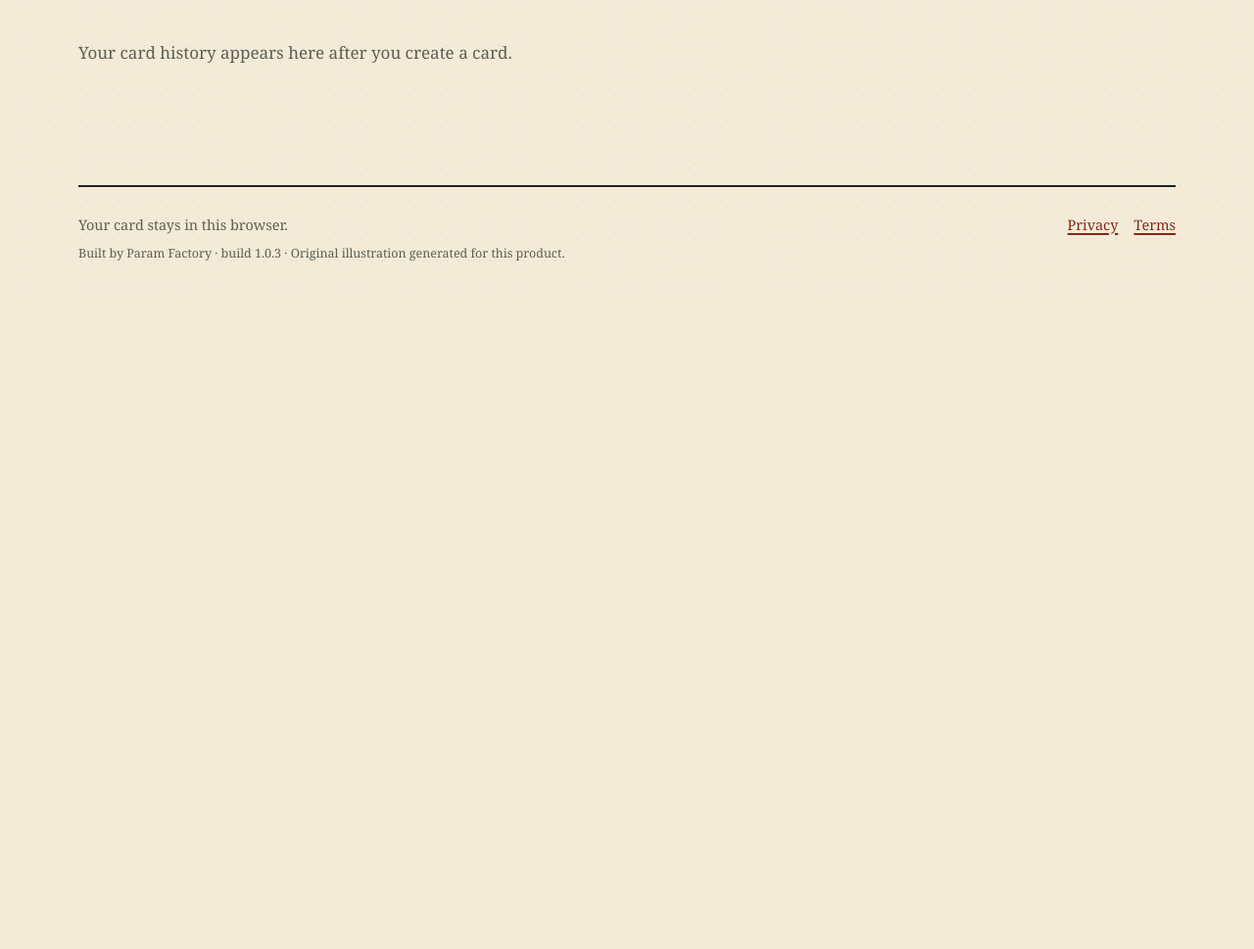
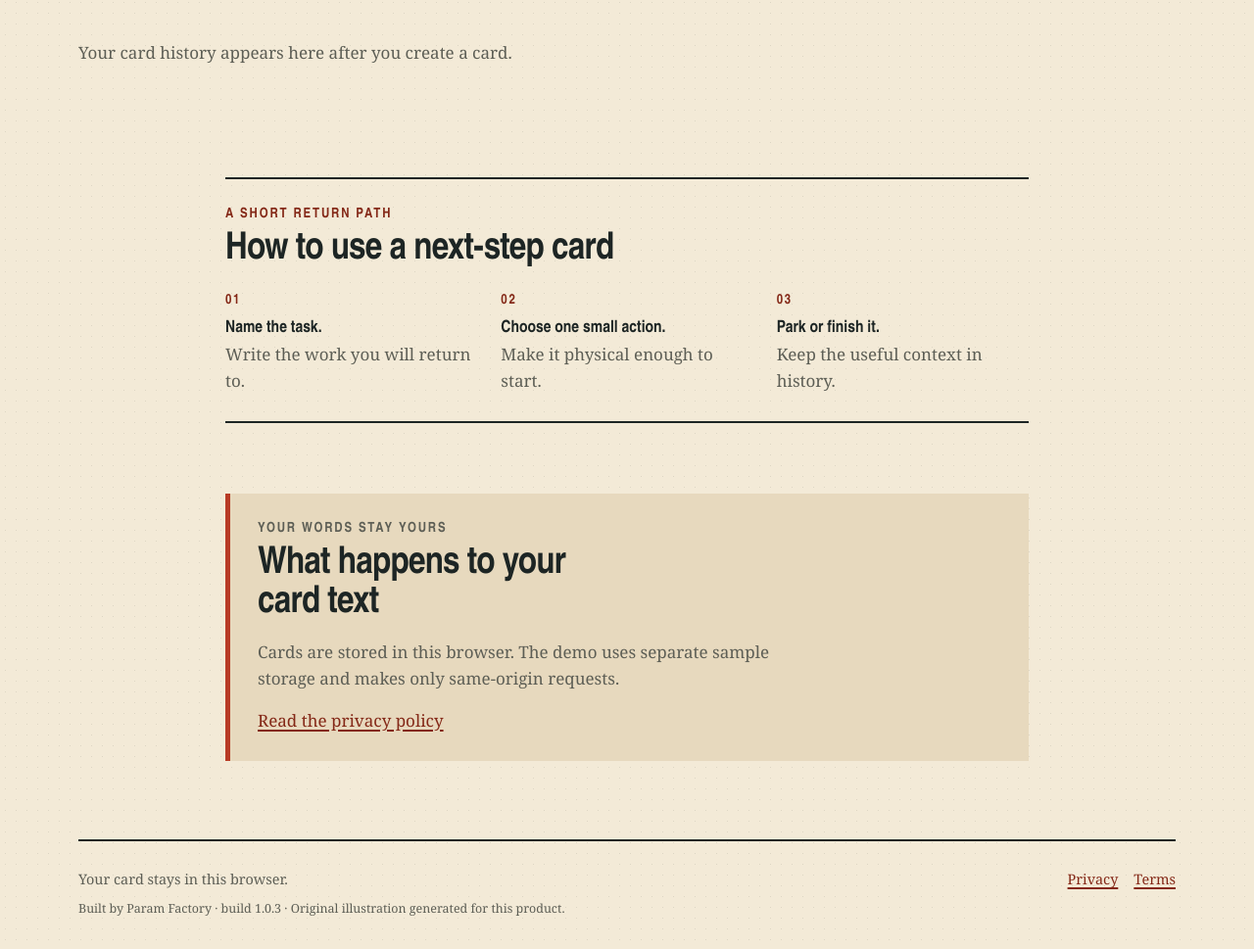
Before and after one commit to B-Divyesh/sf-next-step-cards, a website built with Vite: page index.html in a window 1280 px wide. Shown: the part 1301-2270 px from the top of the page at 98% size. Before the commit the page ends 1601 px from the top, so only its background shows below. Built offline with nearby package versions, Linux system fonts and the light colour scheme.

Commit message:
fix: complete landing guidance and privacy sections

```diff
--- a/src/app.ts
+++ b/src/app.ts
@@ -228,12 +228,21 @@ function notificationStatus(): string {
 
 function render(): void {
   document.documentElement.dataset.edition = 'vermillion';
-  main.innerHTML = state.active ? activeView(state.active) : emptyView();
+  main.innerHTML = `${state.active ? activeView(state.active) : emptyView()}${supportingView()}`;
   document.querySelectorAll('dialog').forEach((node) => node.remove());
   document.body.insertAdjacentHTML('beforeend', dialogs());
   bindPageEvents();
   bindDialogEvents();
   scheduleReminder();
+}
+
+function supportingView(): string {
+  return `<section class="how-it-works" aria-labelledby="how-title">
+    <p class="eyebrow">A short return path</p><h2 id="how-title">How to use a next-step card</h2>
+    <ol><li><strong>Name the task.</strong> Write the work you will return to.</li><li><strong>Choose one small action.</strong> Make it physical enough to start.</li><li><strong>Park or finish it.</strong> Keep the useful context in history.</li></ol>
+  </section><section class="privacy-note" aria-labelledby="privacy-title">
+    <p class="eyebrow">Your words stay yours</p><h2 id="privacy-title">What happens to your card text</h2><p>Cards are stored in this browser. The demo uses separate sample storage and makes only same-origin requests.</p><a href="/privacy/">Read the privacy policy</a>
+  </section>`;
 }
 
 function validCardForm(form: HTMLFormElement, error: HTMLElement): boolean {
--- a/src/styles.css
+++ b/src/styles.css
@@ -252,6 +252,16 @@ input:focus, textarea:focus, select:focus { border-color: var(--accent); outline
 .history-copy small { color: var(--muted); overflow-wrap: anywhere; word-break: break-word; }
 .empty-ledger { padding: 24px 0; color: var(--muted); }
 
+.how-it-works, .privacy-note { max-width: 820px; margin: 72px auto 0; }
+.how-it-works { padding: 28px 0; border-top: 2px solid var(--ink); border-bottom: 2px solid var(--ink); }
+.how-it-works ol { display: grid; grid-template-columns: repeat(3, 1fr); gap: 24px; margin: 24px 0 0; padding: 0; list-style: none; counter-reset: steps; }
+.how-it-works li { min-width: 0; color: var(--muted); }
+.how-it-works li::before { counter-increment: steps; content: "0" counter(steps); display: block; margin-bottom: 9px; color: var(--accent-deep); font: 800 14px/1 var(--display); letter-spacing: 0.12em; }
+.how-it-works strong { display: block; color: var(--ink); font-family: var(--display); }
+.privacy-note { padding: 28px; border-left: 5px solid var(--accent); background: var(--paper-deep); }
+.privacy-note h2 { max-width: 20ch; }
+.privacy-note p { max-width: 58ch; color: var(--muted); }
+
 dialog {
   width: min(650px, calc(100% - 32px));
   max-height: min(820px, calc(100% - 32px));
@@ -319,6 +329,7 @@ dialog::backdrop { background: rgb(29 37 36 / 63%); }
   .hero-print { margin-right: 7px; }
   .paper-form, .active-card { padding: 22px 18px; box-shadow: 6px 6px 0 var(--ink); }
   .field-row, .context-grid { grid-template-columns: 1fr; gap: 0; }
+  .how-it-works ol { grid-template-columns: 1fr; gap: 20px; }
   .hero-actions .button { flex: 1 1 100%; }
   .demo-banner { align-items: flex-start; flex-direction: column; }
   .context-grid { gap: 18px; }
```
Also changed, not shown: .factory/copy-audit.md, .factory/handoff.md.
